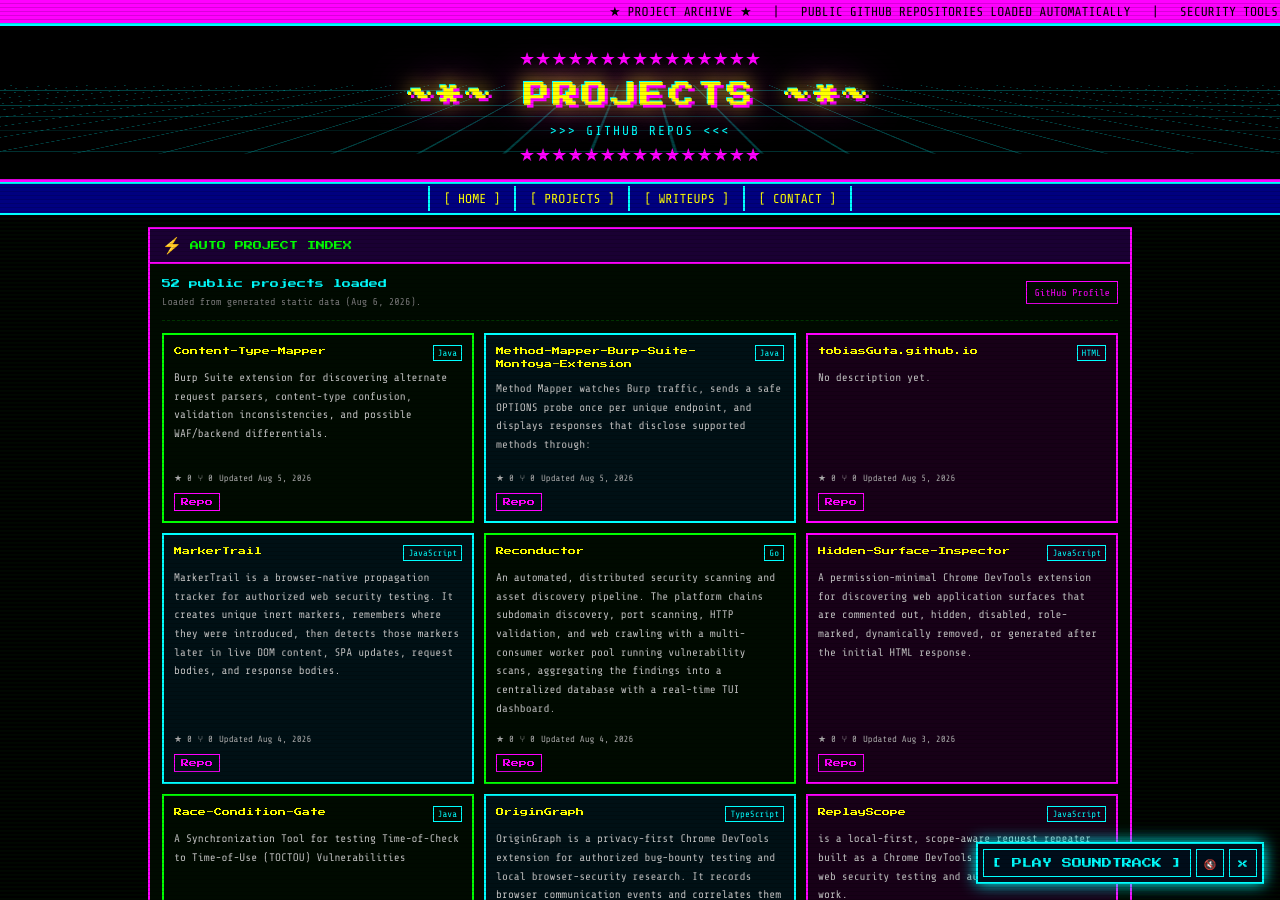
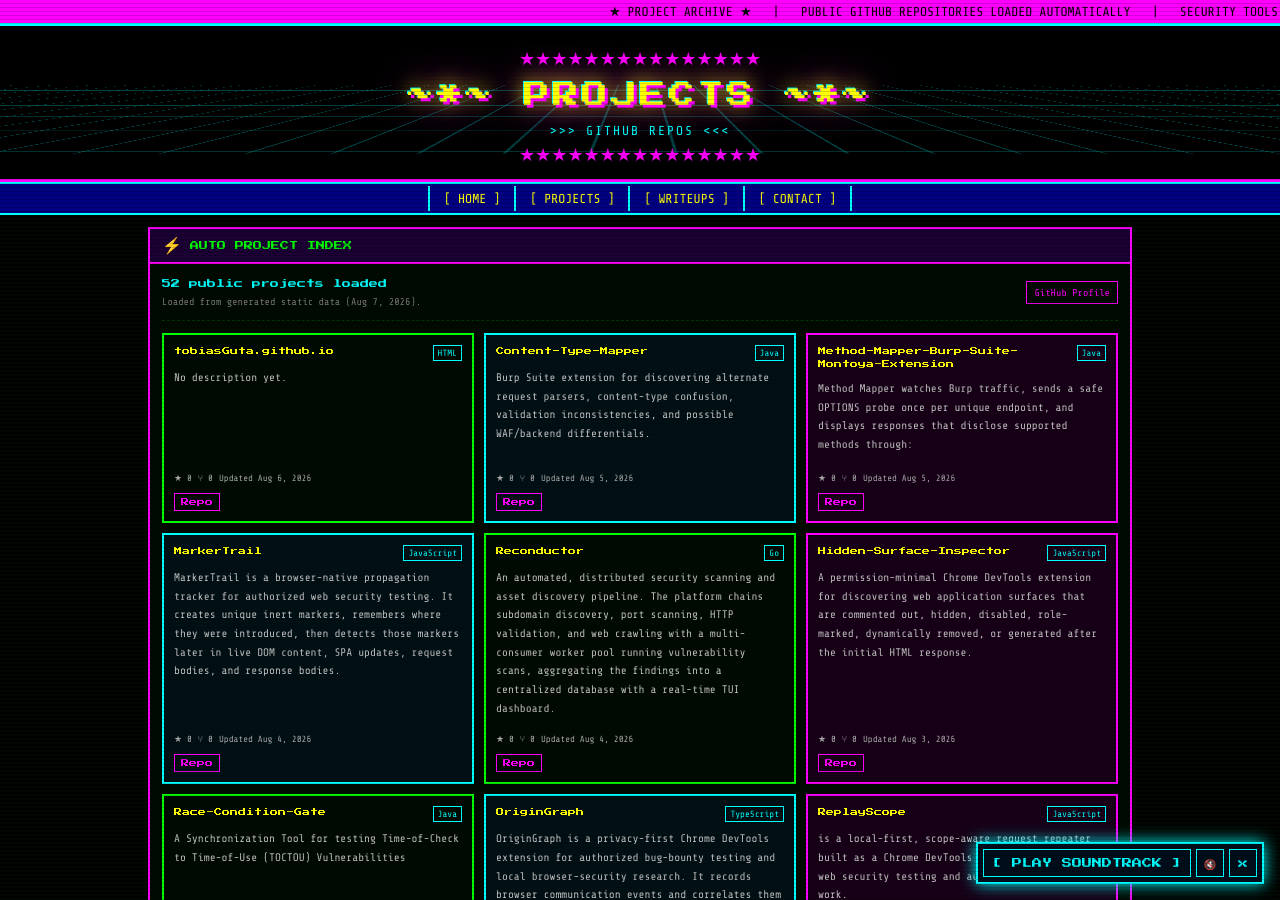
Before and after one commit to tobiasGuta/tobiasGuta.github.io, a Jekyll site: the page built from projects.html, in a window 1280 px wide and 900 px high. Built offline with Jekyll 4.4.1, drawn with Linux system fonts in a browser that asks for light colours; part of the change alters nothing that is shown.

```diff
--- a/assets/data/projects.json
+++ b/assets/data/projects.json
@@ -1,8 +1,21 @@
 {
   "owner": "tobiasGuta",
   "source": "github_api",
-  "generated_at": "2026-08-06T10:48:21.909603+00:00",
+  "generated_at": "2026-08-07T09:14:13.475885+00:00",
   "projects": [
+    {
+      "name": "tobiasGuta.github.io",
+      "description": null,
+      "html_url": "https://github.com/tobiasGuta/tobiasGuta.github.io",
+      "homepage": null,
+      "language": "HTML",
+      "topics": [],
+      "stargazers_count": 0,
+      "forks_count": 0,
+      "updated_at": "2026-08-06T10:50:44Z",
+      "fork": false,
+      "archived": false
+    },
     {
       "name": "Content-Type-Mapper",
       "description": "Burp Suite extension for discovering alternate request parsers, content-type confusion, validation inconsistencies, and possible WAF/backend differentials.",
@@ -26,19 +39,6 @@
       "stargazers_count": 0,
       "forks_count": 0,
       "updated_at": "2026-08-05T18:35:33Z",
-      "fork": false,
-      "archived": false
-    },
-    {
-      "name": "tobiasGuta.github.io",
-      "description": null,
-      "html_url": "https://github.com/tobiasGuta/tobiasGuta.github.io",
-      "homepage": null,
-      "language": "HTML",
-      "topics": [],
-      "stargazers_count": 0,
-      "forks_count": 0,
-      "updated_at": "2026-08-05T10:45:31Z",
       "fork": false,
       "archived": false
     },
```
